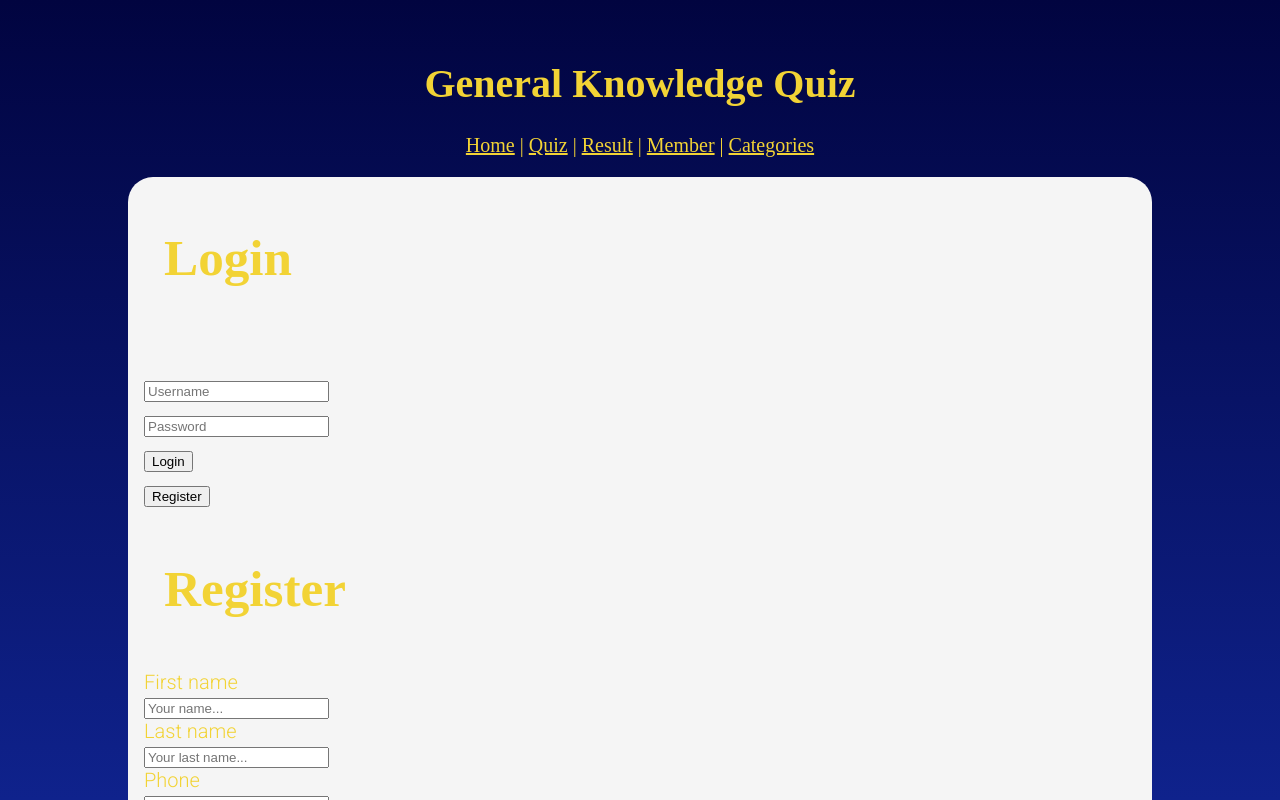
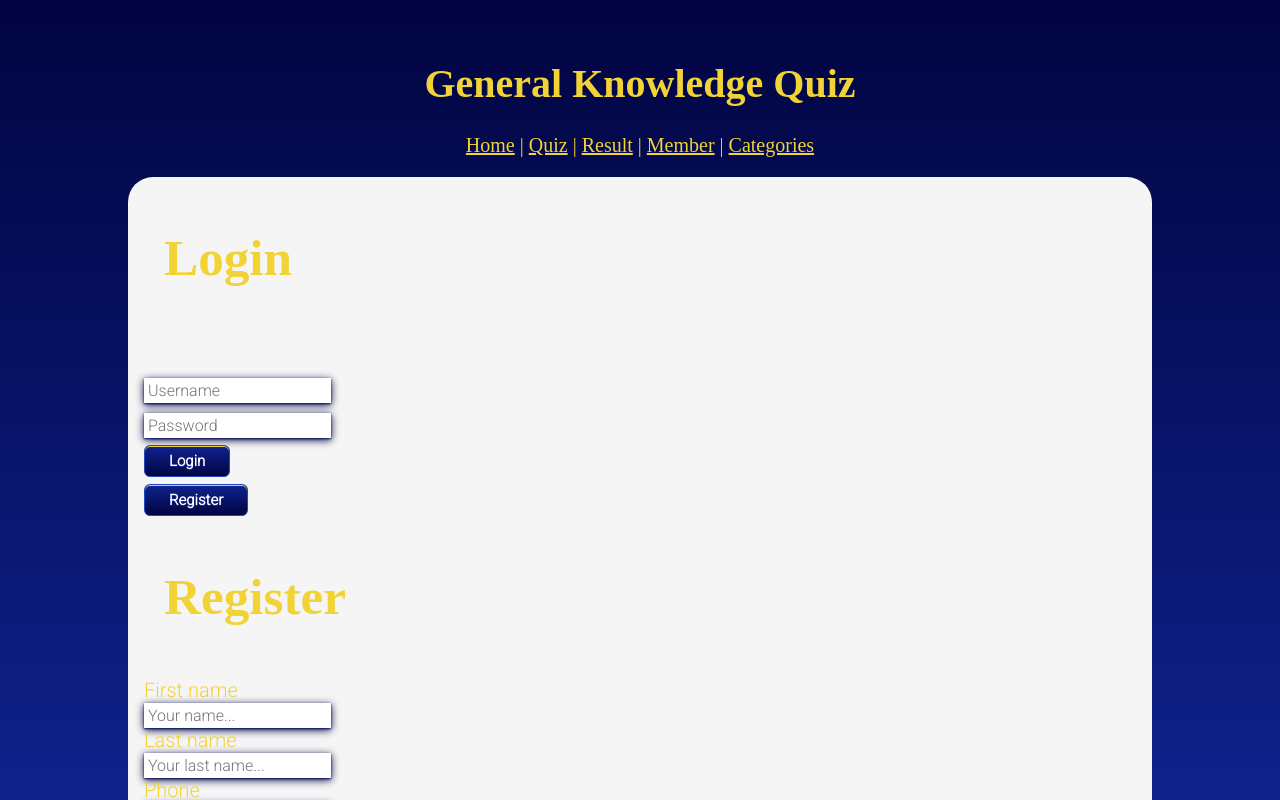
Before and after one commit to ITHS-JU20-Grupp5/frontend, a Vue app: page / in a window 1280 px wide. Shown: the top 800 px of the page. Built offline with nearby package versions, Linux system fonts and the light colour scheme; the HTML template or start-up script is replaced by a standard one; a web font is replaced by a local one.

Commit message:
New push

```diff
--- a/src/App.vue
+++ b/src/App.vue
@@ -62,18 +62,18 @@ content: '';
   border-bottom-color: #fff;
   filter: drop-shadow(0 -0.0625rem 0.0625rem rgba(0, 0, 0, .1));
 }
-.bubble_right {
-  float: right;
-  text-align: left;
-  position: relative;
-  max-width: 30em;
-  background-color: #fff;
-  padding: 1.25em 1.5em;
-  font-size: 1.25em;
-  border-radius: 2rem;
-  margin: clamp(10px, 1vw, 20px);
-  box-shadow:	0 0.125rem 0.5rem rgba(0, 0, 0, .3), 0 0.0625rem 0.125rem rgba(0, 0, 0, .2)
-}
+/*.bubble_right {*/
+/*  float: right;*/
+/*  text-align: left;*/
+/*  position: relative;*/
+/*  max-width: 30em;*/
+/*  background-color: #fff;*/
+/*  padding: 1.25em 1.5em;*/
+/*  font-size: 1.25em;*/
+/*  border-radius: 2rem;*/
+/*  margin: clamp(10px, 1vw, 20px);*/
+/*  box-shadow:	0 0.125rem 0.5rem rgba(0, 0, 0, .3), 0 0.0625rem 0.125rem rgba(0, 0, 0, .2)*/
+/*}*/
 
 .wrapper {
   display: grid;
@@ -95,6 +95,7 @@ content: '';
   padding-inline: 1rem;
   border-radius: 25px;
 
+
   float: right;
   text-align: left;
   position: relative;
@@ -106,7 +107,6 @@ content: '';
   margin: clamp(10px, 1vw, 20px);
   box-shadow:	0 0.125rem 0.5rem rgba(0, 0, 0, .3), 0 0.0625rem 0.125rem rgba(0, 0, 0, .2)
 
-
 }
 .item3 {
   grid-area: c;
@@ -114,54 +114,54 @@ content: '';
   padding-inline: 1rem;
   border-radius: 25px;
 }
-.item4 {
-  grid-area: d;
-  background: whitesmoke;
-  padding-inline: 1rem;
-  border-radius: 25px;
-}
-.item5 {
-  grid-area: e;
-  background: whitesmoke;
-  padding-inline: 1rem;
-  border-radius: 25px;
-}
-.item6 {
-  grid-area: f;
-  background: whitesmoke;
-  padding-inline: 1rem;
-  border-radius: 25px;
-}
-.item7 {
-  grid-area: g;
-  background: whitesmoke;
-  padding-inline: 1rem;
-  border-radius: 25px;
-}
-.item8 {
-  grid-area: h;
-  background: whitesmoke;
-  padding-inline: 1rem;
-  border-radius: 25px;
-}
-.item9 {
-  grid-area: i;
-  background: whitesmoke;
-  padding-inline: 1rem;
-  border-radius: 25px;
-}
-.item10 {
-  grid-area: j;
-  background: whitesmoke;
-  padding-inline: 1rem;
-  border-radius: 25px;
-}
-.item11 {
-  grid-area: k;
-  background: whitesmoke;
-  padding-inline: 1rem;
-  border-radius: 25px;
-}
+/*.item4 {*/
+/*  grid-area: d;*/
+/*  background: whitesmoke;*/
+/*  padding-inline: 1rem;*/
+/*  border-radius: 25px;*/
+/*}*/
+/*.item5 {*/
+/*  grid-area: e;*/
+/*  background: whitesmoke;*/
+/*  padding-inline: 1rem;*/
+/*  border-radius: 25px;*/
+/*}*/
+/*.item6 {*/
+/*  grid-area: f;*/
+/*  background: whitesmoke;*/
+/*  padding-inline: 1rem;*/
+/*  border-radius: 25px;*/
+/*}*/
+/*.item7 {*/
+/*  grid-area: g;*/
+/*  background: whitesmoke;*/
+/*  padding-inline: 1rem;*/
+/*  border-radius: 25px;*/
+/*}*/
+/*.item8 {*/
+/*  grid-area: h;*/
+/*  background: whitesmoke;*/
+/*  padding-inline: 1rem;*/
+/*  border-radius: 25px;*/
+/*}*/
+/*.item9 {*/
+/*  grid-area: i;*/
+/*  background: whitesmoke;*/
+/*  padding-inline: 1rem;*/
+/*  border-radius: 25px;*/
+/*}*/
+/*.item10 {*/
+/*  grid-area: j;*/
+/*  background: whitesmoke;*/
+/*  padding-inline: 1rem;*/
+/*  border-radius: 25px;*/
+/*}*/
+/*.item11 {*/
+/*  grid-area: k;*/
+/*  background: whitesmoke;*/
+/*  padding-inline: 1rem;*/
+/*  border-radius: 25px;*/
+/*}*/
 p {
   font-family: Roboto, Helvetica, Arial, sans-serif, serif;
   font-size: 30px;
@@ -181,11 +181,45 @@ h3{
   padding-left: 20px;
   font-size: clamp(2rem, 4vw, 4rem);
 }
+
+button {
+  box-shadow:inset 0px 1px 0px 0px #f2d335;
+  background:linear-gradient(to bottom, #0f228c 5%, #010440 100%);
+  background-color:#0f228c;
+  border-radius:6px;
+  border:1px solid #1f47bf;
+  display:inline-block;
+  cursor:pointer;
+  color:#ffffff;
+  font-family:Roboto, Helvetica, Arial, sans-serif;
+  font-size:15px;
+  font-weight:bold;
+  padding:6px 24px;
+  text-decoration:none;
+  text-shadow:0px 1px 0px #0f228c;
+}
+button:hover {
+  background:linear-gradient(to bottom, #010440 5%, #0f228c 100%);
+  background-color:#010440;
+}
+button:active {
+  position:relative;
+  top:1px;
+}
+
+input {
+  font-family: Roboto, Helvetica, Arial, sans-serif;
+  font-size: 1rem;
+  border-color: transparent;
+  box-shadow: 0 0.125rem 0.5rem #010440, 0 0.0625rem 0.125rem #0f228c;
+}
+
 #nav {
   font-family: New Tegomin, serif;
   text-align: center;
   color: #F2D335;
 }
+
 
 .flex-container {
   display: flex;
@@ -217,7 +251,6 @@ h3{
     text-decoration: none;
     width: clamp(200px, 80vw, 90%);
     padding: 20px;
-
   }
 
   /*.wrapper {*/
--- a/src/views/result.vue
+++ b/src/views/result.vue
@@ -1,7 +1,7 @@
 <template>
   <div class="main">
-      <div class="wrapper_result">
-        <div class="item1"><img alt="TheGeneral" src="../assets/GeneralKnowledge.png" class="img"></div>
+      <div class="wrapper">
+<!--        <div class="item1"><img alt="TheGeneral" src="../assets/GeneralKnowledge.png" class="img"></div>-->
         <div class="item2">
           <h3>Result</h3>
         </div>
```
